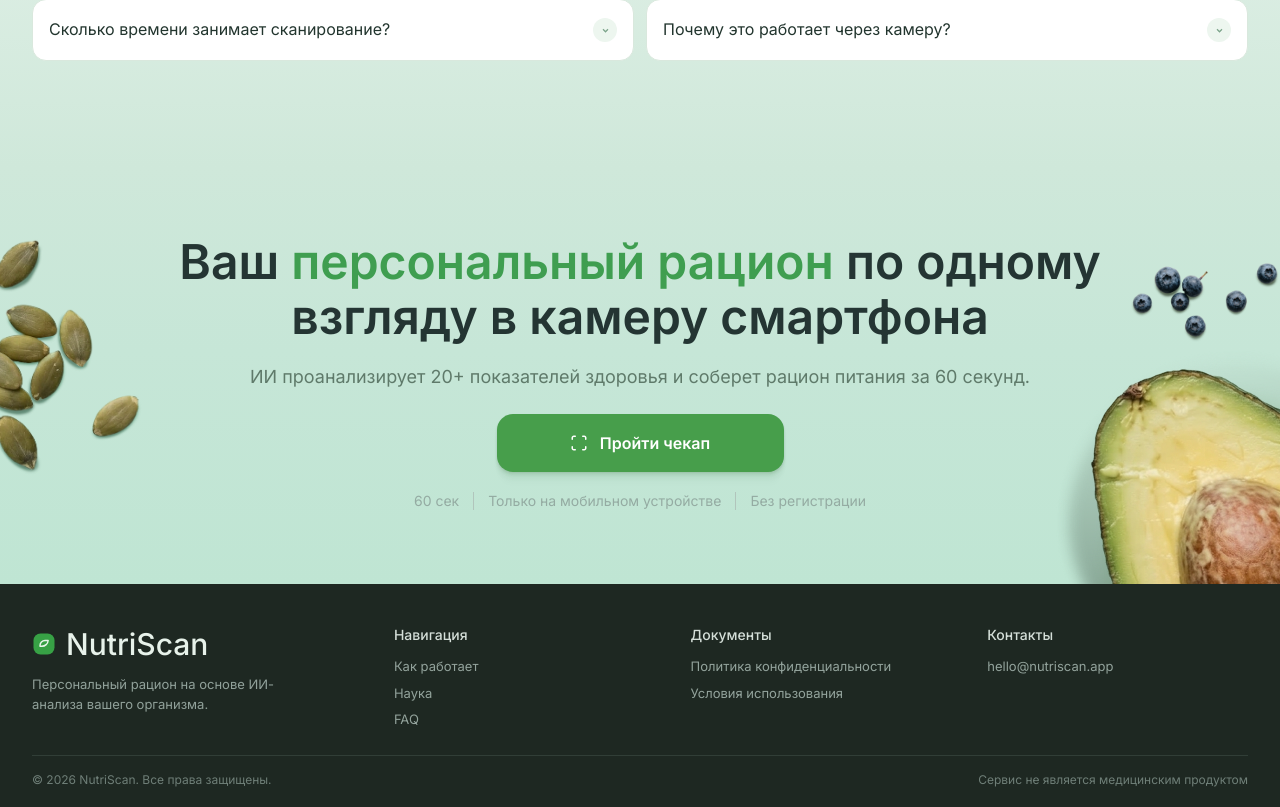
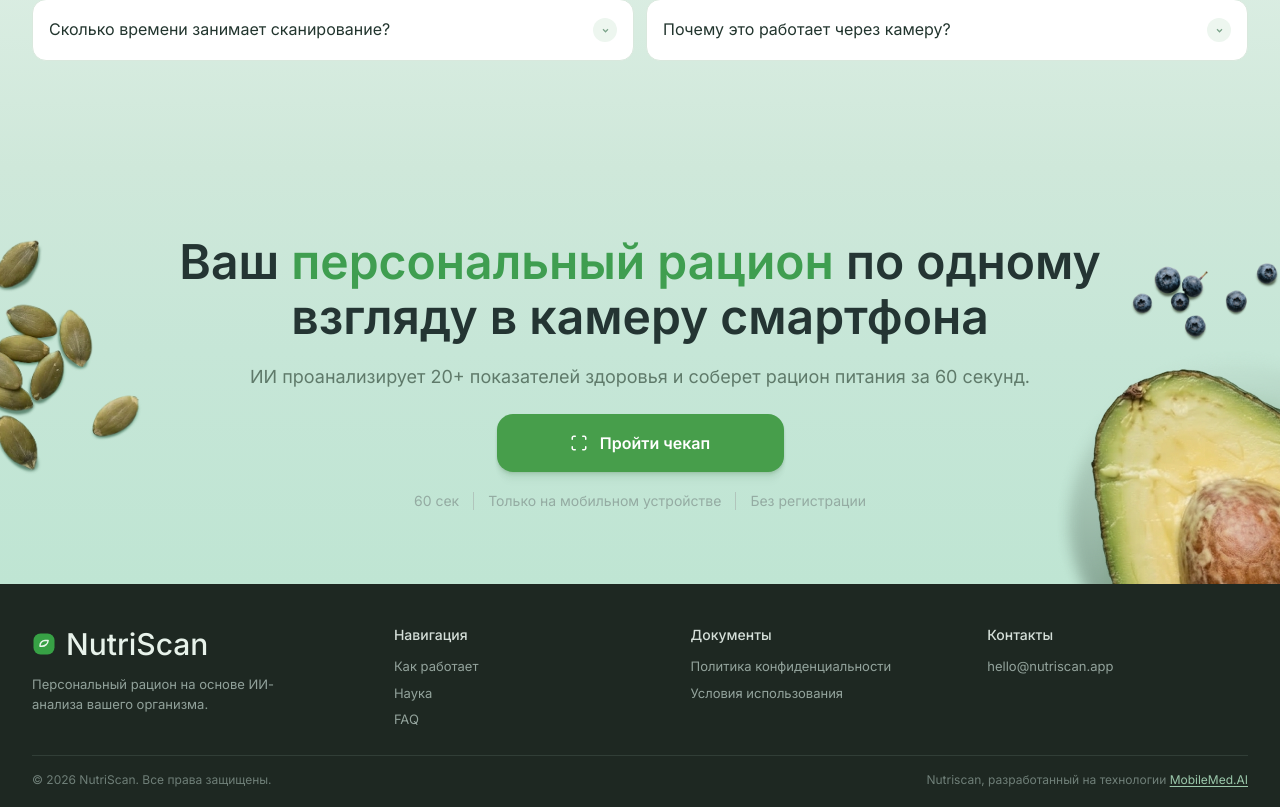
Before and after one commit to NikitaBest/landing_X5, a React (Vite) app: page / in a window 1280 px wide. Shown: the part 5646-6453 px from the top of the page. Built offline with nearby package versions, Linux system fonts and the light colour scheme.

Commit message:
замена видео

```diff
--- a/src/FooterSection.css
+++ b/src/FooterSection.css
@@ -81,6 +81,17 @@
   color: #6f7f78;
 }
 
+.footer__bottom a {
+  color: #9bc8ab;
+  text-decoration: underline;
+  text-underline-offset: 2px;
+  transition: color 0.2s ease;
+}
+
+.footer__bottom a:hover {
+  color: #cde0d7;
+}
+
 @media (max-width: 980px) {
   .footer {
     padding: 34px 0 calc(18px + env(safe-area-inset-bottom, 0px));
--- a/src/FooterSection.tsx
+++ b/src/FooterSection.tsx
@@ -45,7 +45,12 @@ function FooterSection() {
 
         <div className="footer__bottom">
           <span>© 2026 NutriScan. Все права защищены.</span>
-          <span>Сервис не является медицинским продуктом</span>
+          <span>
+            Nutriscan, разработанный на технологии{' '}
+            <a href="https://mobilemed.ai/" target="_blank" rel="noreferrer">
+              MobileMed.AI
+            </a>
+          </span>
         </div>
       </div>
     </footer>
--- a/src/HowItWorksSection.tsx
+++ b/src/HowItWorksSection.tsx
@@ -97,7 +97,7 @@ function HowItWorksSection() {
               ✕
             </button>
             <div className="how-it-works__modal-body">
-              <video className="how-it-works__modal-video" src="/video.mp4" controls autoPlay playsInline />
+              <video className="how-it-works__modal-video" src="/video.mov" controls autoPlay playsInline />
             </div>
 
             <div className="how-it-works__modal-footer">
```
Also changed, not shown: 2 other files (tests, documents, lock files or other folders).
